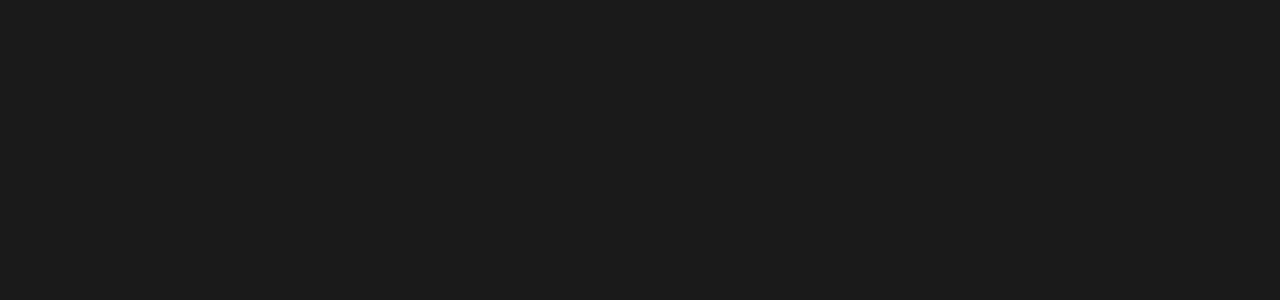
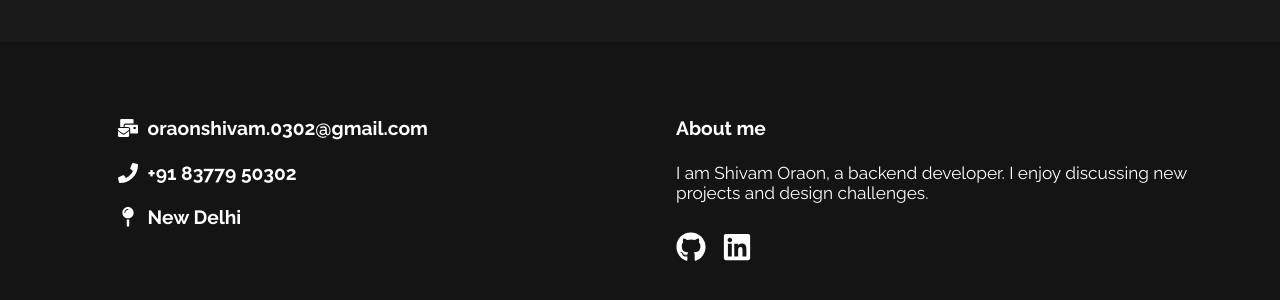
Before and after one commit to OraonShivam21/OraonShivam21.github.io, a React (Create React App) app: page / in a window 1280 px wide. Shown: the part 2358-2658 px from the top of the page. Before the commit the page ends 2400 px from the top, so only its background shows below. Built offline with nearby package versions, Linux system fonts and the light colour scheme.

Commit message:
built footer section

```diff
--- a/src/App.js
+++ b/src/App.js
@@ -4,6 +4,7 @@
 import Hero from "./components/Hero";
 import About from "./components/About";
 import Project from "./components/Project";
+import Footer from "./components/Footer";
 
 function App() {
   return (
@@ -13,6 +14,7 @@
         <Hero />
         <About />
         <Project />
+        <Footer />
       </div>
     </>
   );
--- /dev/null
+++ b/src/components/Footer.jsx
@@ -0,0 +1,69 @@
+import React from "react";
+import {
+  FaPhone,
+  FaMailBulk,
+  FaMapPin,
+  FaGithub,
+  FaLinkedin,
+} from "react-icons/fa";
+import "../styles/Footer.css";
+
+const Footer = () => {
+  return (
+    <div className="footer">
+      <div className="footer-container">
+        <div className="left">
+          <div className="email">
+            <h4>
+              <a href={`mailto:oraonshivam.0302@gmail.com`}>
+                <FaMailBulk
+                  size={20}
+                  style={{ color: "#fff", marginLeft: "2rem" }}
+                />
+                oraonshivam.0302@gmail.com
+              </a>
+            </h4>
+          </div>
+          <div className="phone">
+            <h4>
+              <FaPhone
+                size={20}
+                style={{ color: "#fff", marginLeft: "2rem" }}
+              />
+              +91 83779 50302
+            </h4>
+          </div>
+          <div className="location">
+            <h4>
+              <FaMapPin
+                size={20}
+                style={{ color: "#fff", marginLeft: "2rem" }}
+              />
+              New Delhi
+            </h4>
+          </div>
+        </div>
+        <div className="right">
+          <h4>About me</h4>
+          <p>
+            I am Shivam Oraon, a backend developer. I enjoy discussing new
+            projects and design challenges.
+          </p>
+          <div className="socials">
+            <a href="https://github.com/OraonShivam21">
+              <FaGithub size={30} style={{ color: "#fff" }} />
+            </a>
+            <a href="https://www.linkedin.com/in/shivam-oraon-3b5790284">
+              <FaLinkedin
+                size={30}
+                style={{ color: "#fff", marginLeft: "1rem" }}
+              />
+            </a>
+          </div>
+        </div>
+      </div>
+    </div>
+  );
+};
+
+export default Footer;
--- a/src/components/Navbar.jsx
+++ b/src/components/Navbar.jsx
@@ -8,7 +8,7 @@
 
   const [color, setColor] = useState(false);
   const changeColor = () => {
-    if (window.scrollY >= 100) setColor(true);
+    if (window.scrollY >= 10) setColor(true);
     else setColor(false);
   };
 
--- /dev/null
+++ b/src/styles/Footer.css
@@ -0,0 +1,66 @@
+.footer {
+  background-color: rgba(19, 19, 19, 0.8);
+  padding: 3rem 0;
+  width: 100%;
+}
+
+.footer-container {
+  max-width: 1140px;
+  margin: auto;
+  display: grid;
+  grid-template-columns: repeat(2, 1fr);
+  gap: 40px;
+}
+
+.left {
+  height: 100%;
+  max-width: 100%;
+  display: flex;
+  flex-direction: column;
+  padding: 1rem;
+}
+
+.email h4 a,
+.phone h4,
+.location h4 {
+  display: flex;
+  align-items: center;
+  gap: 0.6rem;
+}
+
+.right {
+  height: 100%;
+  max-width: 100%;
+  display: flex;
+  flex-direction: column;
+  gap: 0.8rem;
+  padding: 1rem;
+}
+
+.socials {
+  margin-top: 1rem;
+}
+
+h4 {
+  font-size: 1.2rem;
+  padding: 0.7rem 0;
+}
+
+p {
+  font-size: 1.08rem;
+}
+
+@media screen and (max-width: 640px) {
+  .footer-container {
+    grid-template-columns: 1fr;
+  }
+  .right {
+    padding: 0 4rem;
+  }
+  h4 {
+    font-size: 1.1rem;
+  }
+  p {
+    font-size: 1rem;
+  }
+}
```
Also changed, not shown: src/styles/About.css (added), src/styles/Project.css (added).
